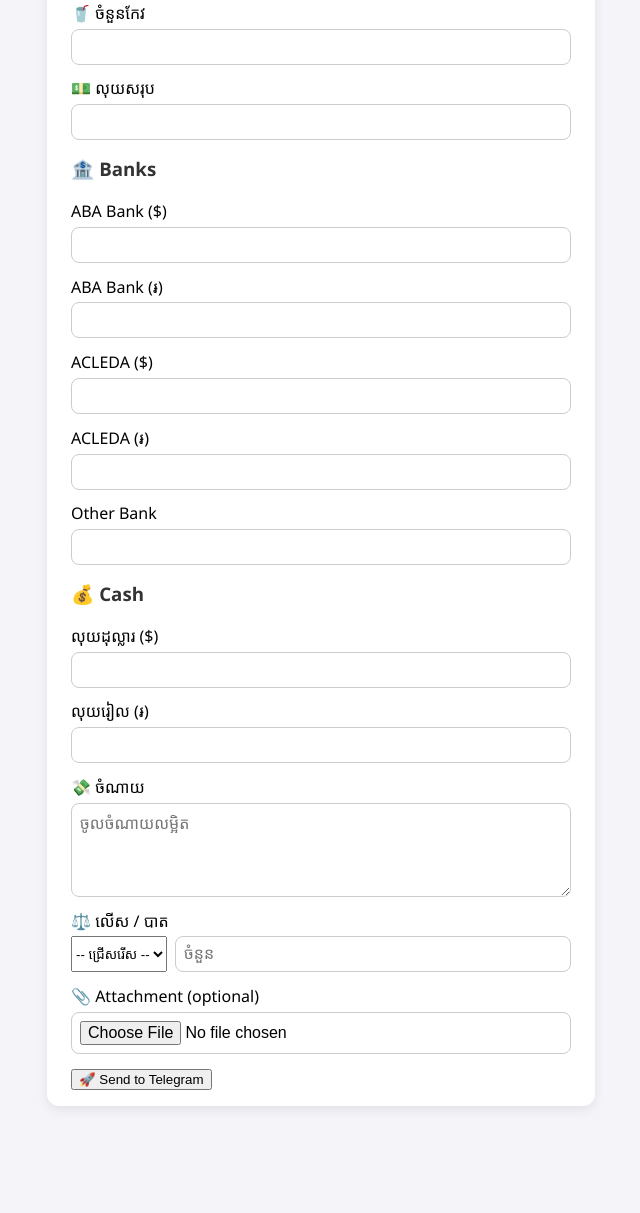
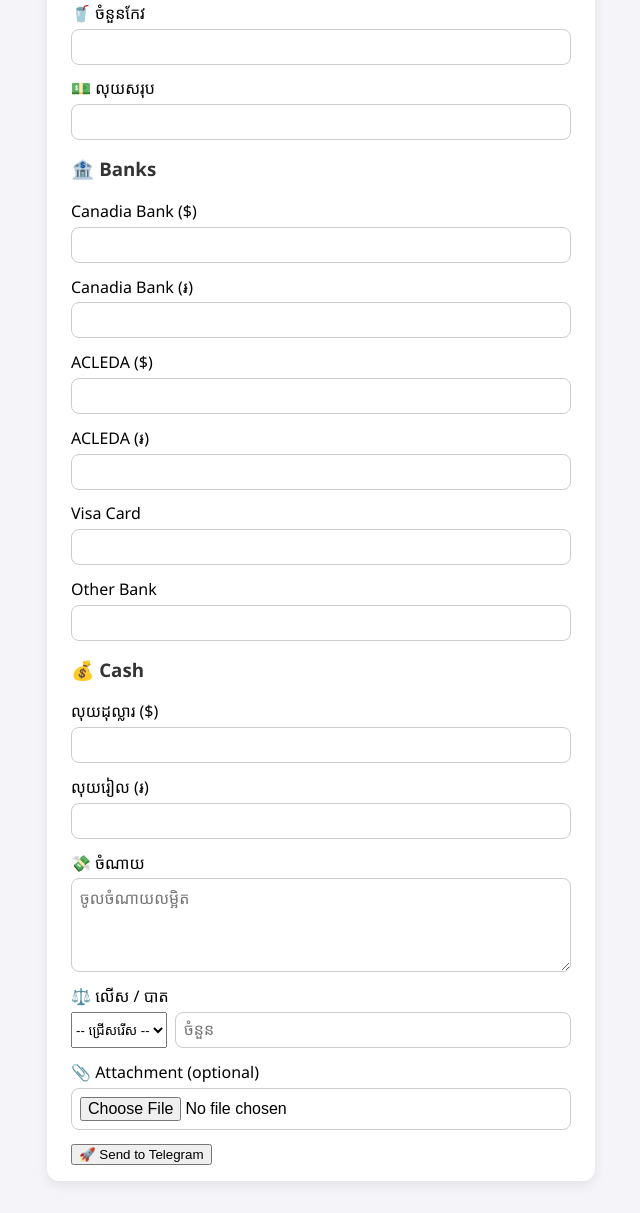
Before and after one commit to Broreach1/report, a Flask app: page / in a window 1280 px wide. Shown: the part 431-1644 px from the top of the page, without its empty margins (319-959 px from the left). Before the commit the page ends 1539 px from the top, so only its background shows below. Run offline with Flask 3, Linux system fonts and the light colour scheme.

Commit message:
Update index.html

```diff
--- a/templates/index.html
+++ b/templates/index.html
@@ -76,10 +76,11 @@
 
   <!-- Banks -->
   <h3>🏦 Banks</h3>
-  <div class="form-group"><label>ABA Bank ($)</label><input name="aba_usd" type="text"></div>
-  <div class="form-group"><label>ABA Bank (៛)</label><input name="aba_khr" type="text"></div>
+  <div class="form-group"><label>Canadia Bank ($)</label><input name="aba_usd" type="text"></div>
+  <div class="form-group"><label>Canadia Bank (៛)</label><input name="aba_khr" type="text"></div>
   <div class="form-group"><label>ACLEDA ($)</label><input name="acleda_usd" type="text"></div>
   <div class="form-group"><label>ACLEDA (៛)</label><input name="acleda_khr" type="text"></div>
+  <div class="form-group"><label>Visa Card</label><input name="other_bank" type="text"></div>
   <div class="form-group"><label>Other Bank</label><input name="other_bank" type="text"></div>
 
   <!-- Cash -->
```
